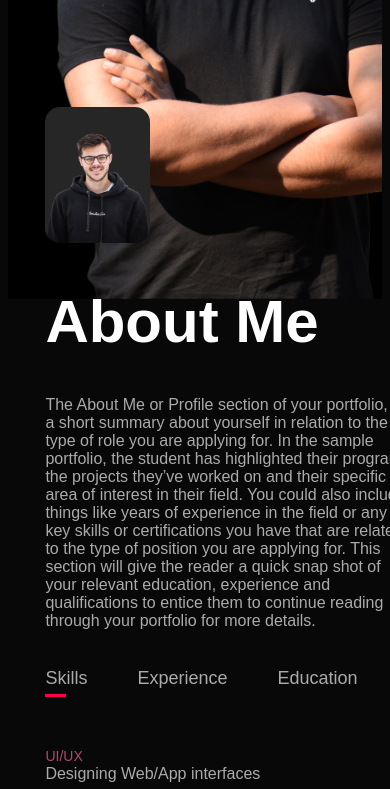
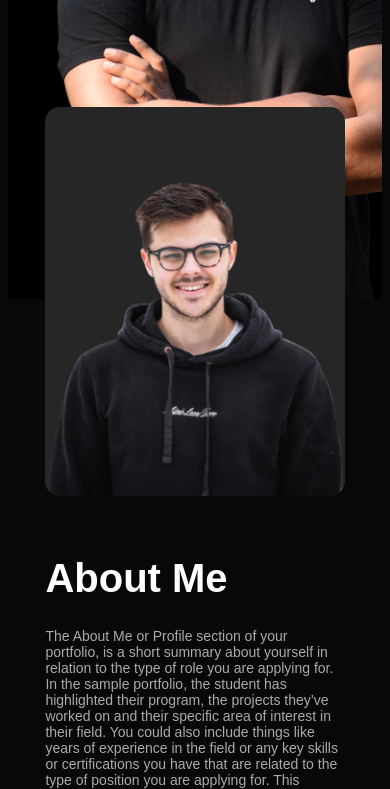
Before and after one commit to arkaprava18/Portf, a plain HTML site: page index.html in a window 390 px wide. Shown: the part 553-1342 px from the top of the page. Drawn offline with Linux system fonts and the light colour scheme.

Commit message:
new small device update

```diff
--- a/style.css
+++ b/style.css
@@ -1,5 +1,5 @@
 *{
-    margin: 0.5;
+    margin: 1;
     padding: 0;
     font-family: 'poppins', sans-serif;
     box-sizing: border-box;
@@ -395,4 +395,30 @@ nav .fa-solid{
         left: 25px;
         cursor: pointer;
     }
+    /* about me size  */
+    .sub-title{
+        font-size: 40px;
+    }
+    .about-col-1, .about-col-2{
+        /* margin-top: 40%;
+        margin-bottom: 0; */
+        flex-basis: 100%;
+
+    }
+    .about-col-1{
+        margin-bottom: 30px;
+    }
+    .about-col-2{
+        font-size: 14px;
+    }
+    .tab-links{
+        font-size: 16px;
+        margin-right: 20px;
+    }
+    .contact-left, .contact-right{
+        flex-basis: 100%;
+    }
+    .copyright{
+        font-size: 14px;
+    }
 }
```
